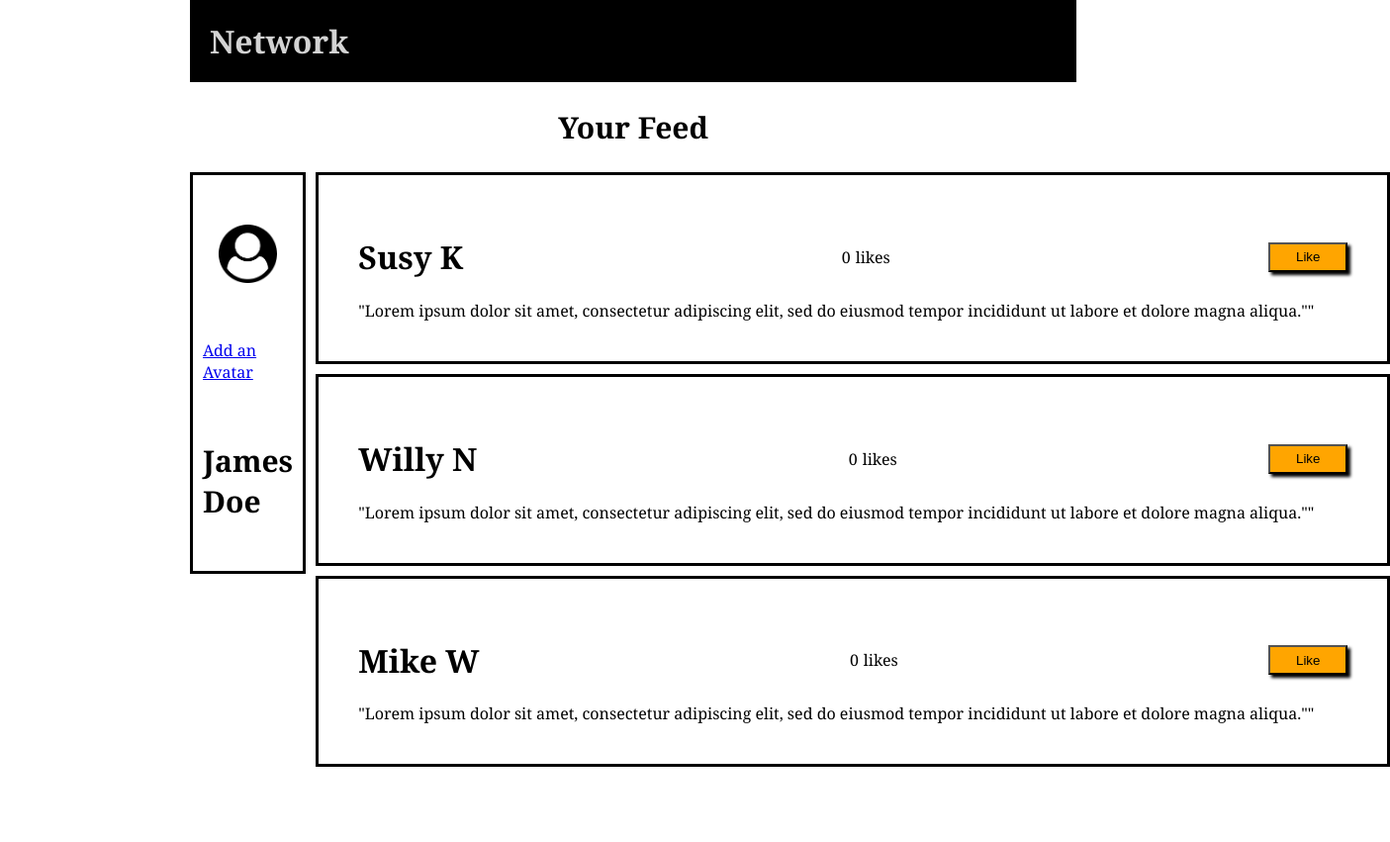
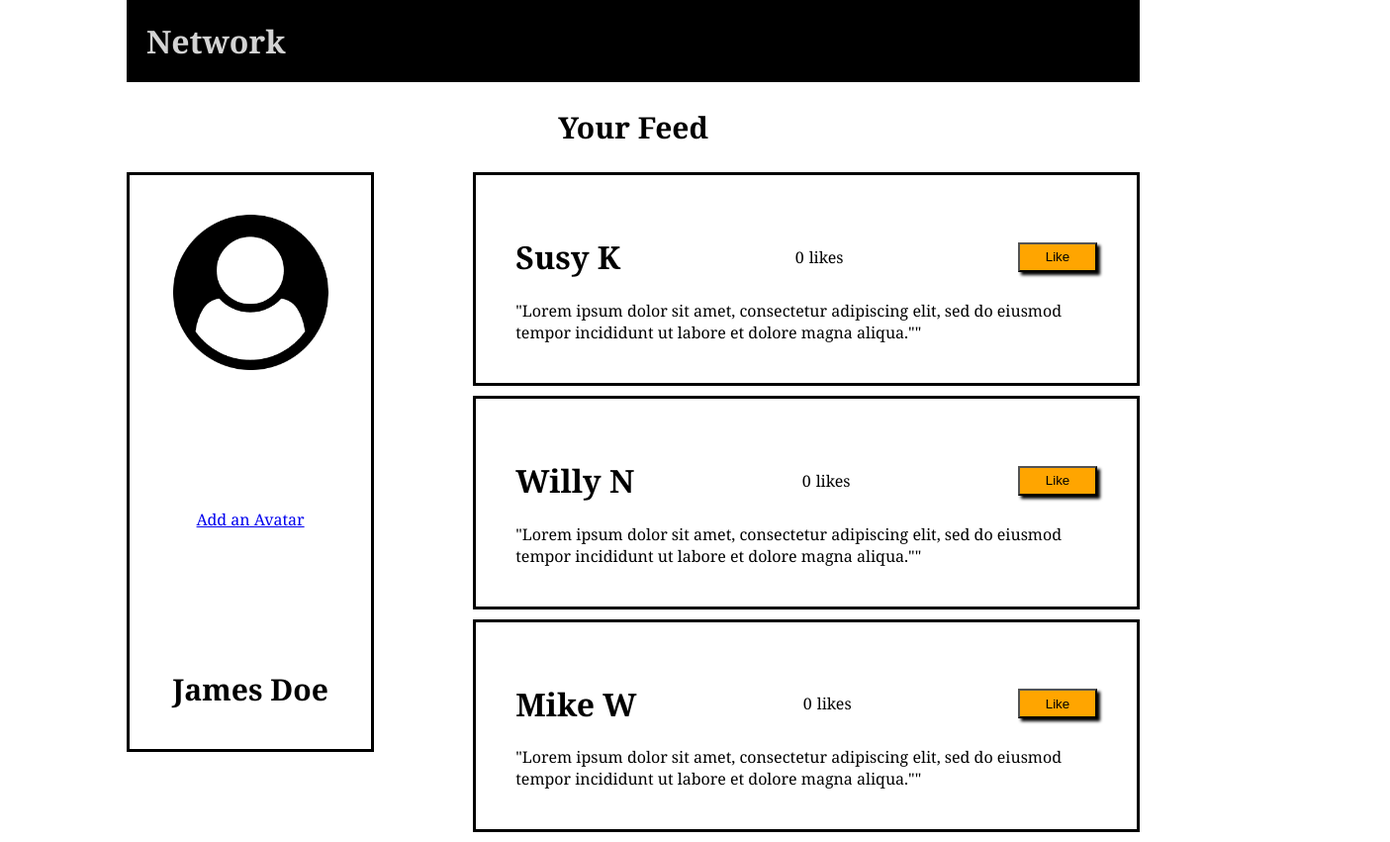
Before and after one commit to NRamirez01/LikesPt2, a plain HTML site: page index.html in a window 1280 px wide. Shown: the whole page at 99% size, 1405 px wide, since content can reach past the window. Before the commit the page ends 800 px from the top, so only its background shows below. Drawn offline with Linux system fonts and the light colour scheme.

Commit message:
actually correct now

```diff
--- a/styling.css
+++ b/styling.css
@@ -1,5 +1,5 @@
 body {
-    margin: 0% 15%;
+    margin: 0% 10%;
     padding: 0;
     font-family: Cambria, Cochin, Georgia, Times, 'Times New Roman', serif;
 }
@@ -19,8 +19,6 @@ h2 {
 .container {
     border: black 3px solid;
     padding: 40px;
-    width: 1000px;
-    flex: 3;
     margin-bottom: 10px;
 }
 .row {
@@ -41,23 +39,28 @@ h2 {
     width: 80px;
 }
 .asides{
+flex-grow: 1;
 display: flex;
+justify-content: space-between;
 }
 .left {
-    flex: 1;
     border: black 3px solid;
-    height: 300px;
-    margin-right: 10px;
+    height: 500px;
+    width: 350px;
+    margin-right: 100px;
     display: flex;
     flex-direction: column;
     align-items: center;
     justify-content: space-between;
-    padding: 50px 10px;
+    padding: 40px 10px;
 }
 .avi {
-    width: 65%;
+    width: 70%;
 }
 .nombre {
     font-size: 30px;
     font-weight: bold;
 }
+.quotes {
+    flex-grow: 3;
+}
```
